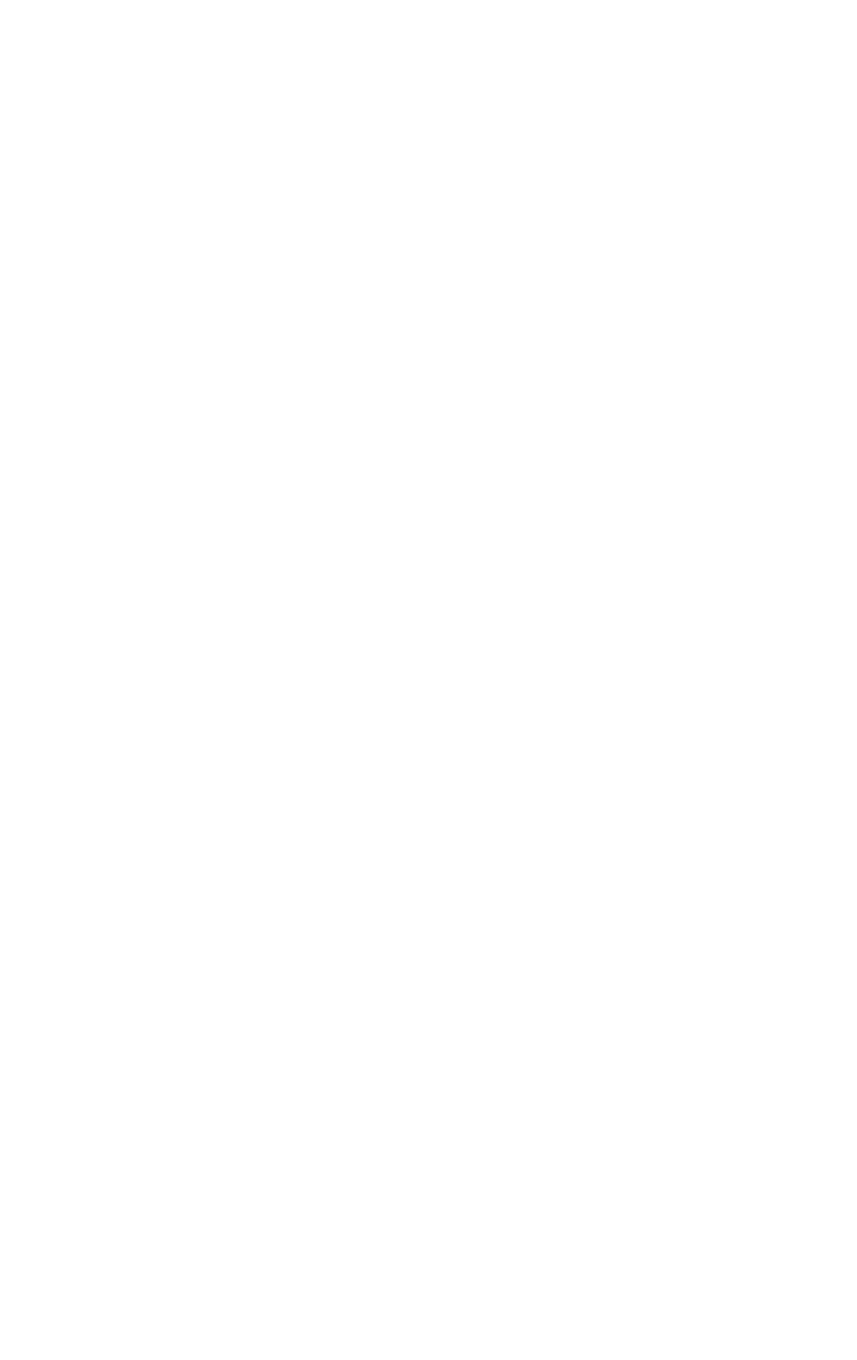
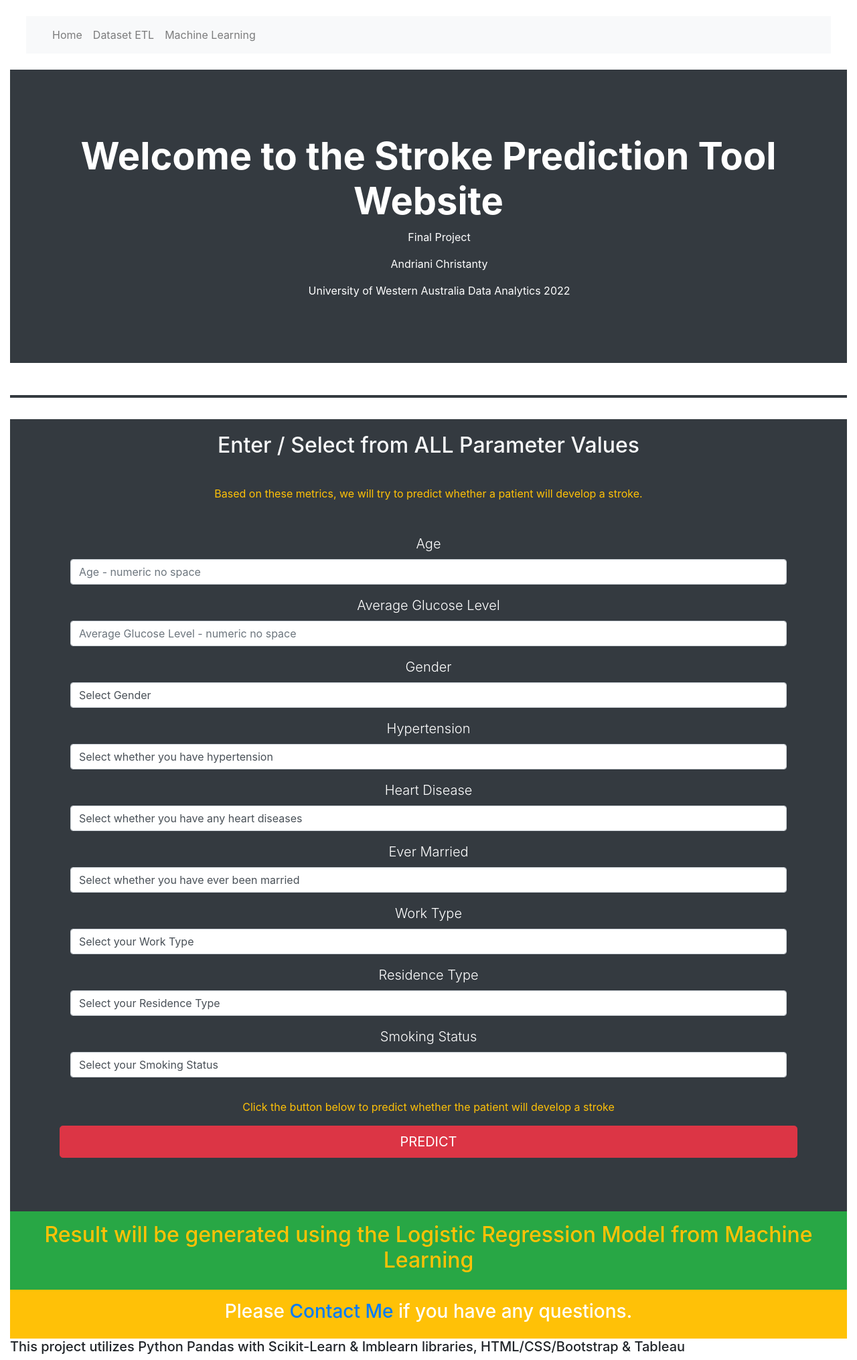
Before and after one commit to Achrista37/final_project, a Flask app: page / in a window 1280 px wide. Before the commit the page is empty. Shown: the whole page at 67% size. Before the commit the page ends 800 px from the top, so only its background shows below. Run offline with Flask 2, Linux system fonts and the light colour scheme; parts of the project's set-up code (start-up, migrations or seed data) failed here and were passed over; some libraries are stand-ins or nearby versions.

Commit message:
rectified

```diff
--- a/app.py
+++ b/app.py
@@ -12,12 +12,10 @@ with open(f'model/stroke_logreg_final88.pkl','rb') as f:
     model = pickle.load(f)
 
 @app.route('/')
-
 def home():
-    return render_template('main.html')
+    return flask.render_template('main.html')
 
 @app.route('/predict',methods=['POST'])
-
 def predict():
     age = flask.request.form['age']
     avg_glucose_level = flask.request.form['avg_glucose_level']
@@ -35,11 +33,11 @@ def predict():
     print(prediction)
     return flask.render_template('result.html', prediction_text = prediction)
 
-@app.route("/analysis")
+@app.route('/analysis')
 def analysis():
     return render_template('analysis.html')
 
-@app.route("/data")
+@app.route('/data')
 def data():
     return render_template('data.html')
 
--- a/requirements.txt
+++ b/requirements.txt
@@ -12,7 +12,7 @@ numpy==1.21.6
 pandas==1.3.5
 python-dateutil==2.8.2
 pytz==2022.1
-scikit-learn==1.0.2
+scikit-learn==1.1.1
 scipy==1.7.3
 six==1.16.0
 SQLAlchemy==1.4.37
--- a/templates/main.html
+++ b/templates/main.html
@@ -5,6 +5,7 @@
 <meta name="viewport" content="width=device-width, initial-scale=1">
 <title>
     Final Project - Andriani Christanty - UWA Data Analytics
+</title>
 <link href="https://cdn.jsdelivr.net/npm/bootstrap@5.0.2/dist/css/bootstrap.min.css" rel="stylesheet">
 <script src="https://cdn.jsdelivr.net/npm/bootstrap@5.0.2/dist/js/bootstrap.bundle.min.js"></script>
 <link href="//maxcdn.bootstrapcdn.com/bootstrap/4.0.0/css/bootstrap.min.css" rel="stylesheet" id="bootstrap-css">
```
